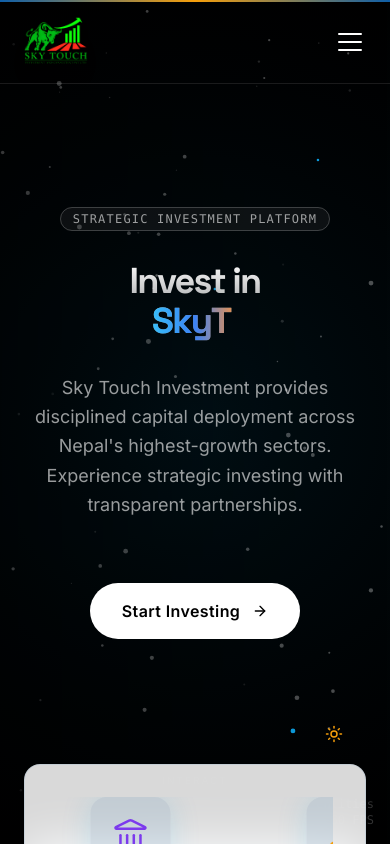
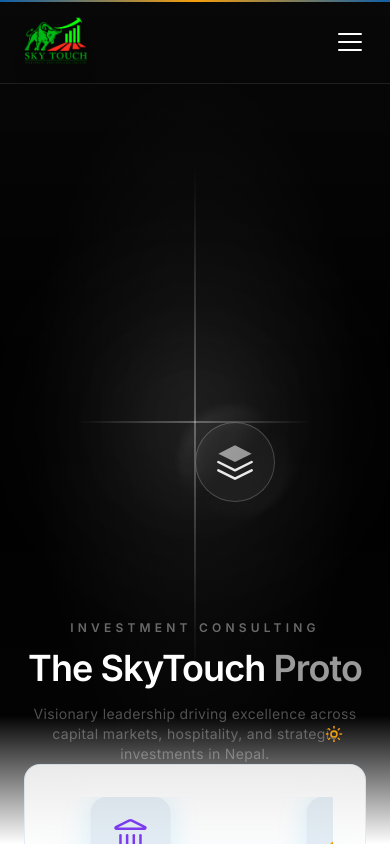
Before and after one commit to sugamQA/SkyTouchInvestment, a React (Vite) app in the folder frontend/: page / in a window 390 px wide. Shown: the top 844 px of the page. Built offline with nearby package versions, Linux system fonts and the light colour scheme.

Commit message:
revert Boards hero, apply dark reflective hero to Home page

```diff
--- a/frontend/src/pages/Boards.jsx
+++ b/frontend/src/pages/Boards.jsx
@@ -70,56 +70,34 @@
 
       <div className="relative z-10">
 
-        <section className="relative h-screen min-h-[600px] max-h-[800px] overflow-hidden bg-black">
-          <div className="absolute inset-0 bg-gradient-to-b from-white/[0.03] via-transparent to-white/[0.02]" />
+        <section className="relative overflow-hidden">
+          <div className="absolute inset-0 bg-gradient-to-b from-primary/[0.03] via-transparent to-transparent" />
+          <div className="max-w-[1440px] mx-auto px-6 md:px-16 pt-32 pb-16 md:pb-24">
+            <motion.div variants={staggerWrap} initial="hidden" animate="visible" className="text-center max-w-4xl mx-auto">
+              <motion.div variants={fadeUp} className="inline-flex items-center gap-2 mb-6">
+                <span className="h-px w-8 bg-gradient-to-r from-transparent to-orange-500/40" />
+                <span className="text-xs tracking-[0.3em] font-bold text-orange-500 uppercase">Leadership</span>
+                <span className="h-px w-8 bg-gradient-to-l from-transparent to-orange-500/40" />
+              </motion.div>
 
-          <div className="absolute inset-0" style={{
-            background: 'radial-gradient(ellipse at 50% 50%, rgba(255,255,255,0.06) 0%, transparent 60%)',
-          }} />
+              <motion.h1 variants={fadeUp} className="text-5xl md:text-7xl font-bold text-slate-900 mb-6 leading-[1.1]">
+                Board of <br />
+                <span className="bg-gradient-to-r from-orange-500 via-orange-400 to-amber-500 bg-clip-text text-transparent">Directors</span>
+              </motion.h1>
 
-          <div className="absolute top-1/2 left-1/2 -translate-x-1/2 -translate-y-1/2 w-[1px] h-[60%] bg-gradient-to-b from-transparent via-white/60 to-transparent" />
+              <motion.p variants={fadeUp} className="text-lg md:text-xl text-slate-500 max-w-2xl mx-auto leading-relaxed">
+                Visionary leadership driving excellence across capital markets, hospitality, and strategic investments in Nepal.
+              </motion.p>
 
-          <div className="absolute top-1/2 left-1/2 -translate-x-1/2 -translate-y-1/2 w-[60%] h-[1px] bg-gradient-to-r from-transparent via-white/60 to-transparent" />
-
-          <div className="absolute top-1/2 left-1/2 -translate-x-1/2 -translate-y-1/2 w-80 h-80 rounded-full bg-white/[0.03] blur-3xl" />
-
-          <div className="absolute top-1/2 left-1/2 -translate-x-1/2 -translate-y-1/2 w-40 h-40 rounded-full bg-white/[0.04] blur-2xl" />
-
-          <motion.div
-            initial={{ opacity: 0, scale: 0.8 }}
-            animate={{ opacity: 1, scale: 1 }}
-            transition={{ duration: 1, ease: 'easeOut' }}
-            className="absolute top-1/2 left-1/2 -translate-x-1/2 -translate-y-1/2 z-10"
-          >
-            <div className="relative">
-              <div className="w-20 h-20 md:w-24 md:h-24 rounded-full border border-white/20 bg-white/[0.04] flex items-center justify-center backdrop-blur-sm">
-                <svg viewBox="0 0 24 24" fill="none" className="w-10 h-10 md:w-12 md:h-12 text-white/90">
-                  <path d="M12 2L2 7l10 5 10-5-10-5z" fill="currentColor" opacity="0.6" />
-                  <path d="M2 17l10 5 10-5" stroke="currentColor" strokeWidth="1.5" strokeLinecap="round" strokeLinejoin="round" />
-                  <path d="M2 12l10 5 10-5" stroke="currentColor" strokeWidth="1.5" strokeLinecap="round" strokeLinejoin="round" />
-                </svg>
-              </div>
-              <div className="absolute -inset-4 rounded-full bg-gradient-to-br from-white/10 via-transparent to-white/5 blur-sm" />
-            </div>
-          </motion.div>
-
-          <div className="absolute bottom-16 md:bottom-24 inset-x-0 text-center">
-            <motion.div
-              initial={{ opacity: 0, y: 20 }}
-              animate={{ opacity: 1, y: 0 }}
-              transition={{ duration: 0.8, delay: 0.5 }}
-            >
-              <p className="text-xs tracking-[0.35em] font-bold text-white/40 uppercase mb-3">Leadership</p>
-              <h1 className="text-4xl md:text-6xl lg:text-7xl font-bold text-white mb-4 tracking-tight">
-                The SkyTouch <span className="text-white/60">Proto</span>
-              </h1>
-              <p className="text-sm md:text-base text-white/30 max-w-xl mx-auto tracking-wide">
-                Visionary leadership driving excellence across capital markets, hospitality, and strategic investments in Nepal.
-              </p>
+              <motion.div variants={fadeUp} className="mt-10 flex items-center justify-center gap-6 text-sm text-slate-400">
+                <span className="flex items-center gap-2"><Award size={16} className="text-orange-500" /> 30+ Years Experience</span>
+                <span className="w-1 h-1 rounded-full bg-slate-300" />
+                <span className="flex items-center gap-2"><Building2 size={16} className="text-amber-500" /> Multiple Sectors</span>
+                <span className="w-1 h-1 rounded-full bg-slate-300" />
+                <span className="flex items-center gap-2"><MapPin size={16} className="text-tertiary" /> Nepal</span>
+              </motion.div>
             </motion.div>
           </div>
-
-          <div className="absolute bottom-0 inset-x-0 h-32 bg-gradient-to-b from-transparent to-white" />
         </section>
 
         <section className="max-w-[1440px] mx-auto px-6 md:px-16 pb-24">
--- a/frontend/src/pages/Home.jsx
+++ b/frontend/src/pages/Home.jsx
@@ -2,7 +2,7 @@
 import { Link } from 'react-router-dom'
 import ScrollReveal from '../components/ScrollReveal'
 import AnimatedCounter from '../components/AnimatedCounter'
-import ParticleHero from '../components/ui/particle-effect-hero'
+
 import { lazy, Suspense, useEffect, useRef } from 'react'
 import { useInView } from 'react-intersection-observer'
 import { Typewriter } from '../components/ui/typewriter-text'
@@ -165,8 +165,48 @@
 
   return (
     <div>
-      {/* PARTICLE HERO */}
-      <ParticleHero />
+      {/* HERO */}
+      <section className="relative h-screen min-h-[600px] max-h-[900px] overflow-hidden bg-black">
+        <div className="absolute inset-0 bg-gradient-to-b from-white/[0.03] via-transparent to-white/[0.02]" />
+        <div className="absolute inset-0" style={{ background: 'radial-gradient(ellipse at 50% 50%, rgba(255,255,255,0.06) 0%, transparent 60%)' }} />
+        <div className="absolute top-1/2 left-1/2 -translate-x-1/2 -translate-y-1/2 w-[1px] h-[60%] bg-gradient-to-b from-transparent via-white/60 to-transparent" />
+        <div className="absolute top-1/2 left-1/2 -translate-x-1/2 -translate-y-1/2 w-[60%] h-[1px] bg-gradient-to-r from-transparent via-white/60 to-transparent" />
+        <div className="absolute top-1/2 left-1/2 -translate-x-1/2 -translate-y-1/2 w-80 h-80 rounded-full bg-white/[0.03] blur-3xl" />
+        <div className="absolute top-1/2 left-1/2 -translate-x-1/2 -translate-y-1/2 w-40 h-40 rounded-full bg-white/[0.04] blur-2xl" />
+        <motion.div
+          initial={{ opacity: 0, scale: 0.8 }}
+          animate={{ opacity: 1, scale: 1 }}
+          transition={{ duration: 1, ease: 'easeOut' }}
+          className="absolute top-1/2 left-1/2 -translate-x-1/2 -translate-y-1/2 z-10"
+        >
+          <div className="relative">
+            <div className="w-20 h-20 md:w-24 md:h-24 rounded-full border border-white/20 bg-white/[0.04] flex items-center justify-center backdrop-blur-sm">
+              <svg viewBox="0 0 24 24" fill="none" className="w-10 h-10 md:w-12 md:h-12 text-white/90">
+                <path d="M12 2L2 7l10 5 10-5-10-5z" fill="currentColor" opacity="0.6" />
+                <path d="M2 17l10 5 10-5" stroke="currentColor" strokeWidth="1.5" strokeLinecap="round" strokeLinejoin="round" />
+                <path d="M2 12l10 5 10-5" stroke="currentColor" strokeWidth="1.5" strokeLinecap="round" strokeLinejoin="round" />
+              </svg>
+            </div>
+            <div className="absolute -inset-4 rounded-full bg-gradient-to-br from-white/10 via-transparent to-white/5 blur-sm" />
+          </div>
+        </motion.div>
+        <div className="absolute bottom-20 md:bottom-28 inset-x-0 text-center px-6">
+          <motion.div
+            initial={{ opacity: 0, y: 20 }}
+            animate={{ opacity: 1, y: 0 }}
+            transition={{ duration: 0.8, delay: 0.5 }}
+          >
+            <p className="text-xs tracking-[0.35em] font-bold text-white/40 uppercase mb-3">Investment Consulting</p>
+            <h1 className="text-4xl md:text-6xl lg:text-7xl font-bold text-white mb-4 tracking-tight">
+              The SkyTouch <span className="text-white/60">Proto</span>
+            </h1>
+            <p className="text-sm md:text-base text-white/30 max-w-xl mx-auto tracking-wide">
+              Visionary leadership driving excellence across capital markets, hospitality, and strategic investments in Nepal.
+            </p>
+          </motion.div>
+        </div>
+        <div className="absolute bottom-0 inset-x-0 h-32 bg-gradient-to-b from-transparent to-white" />
+      </section>
 
       {/* STATS */}
       <section className="max-w-[1440px] mx-auto px-6 md:px-16 relative z-20 -mt-20 mb-24">
```
